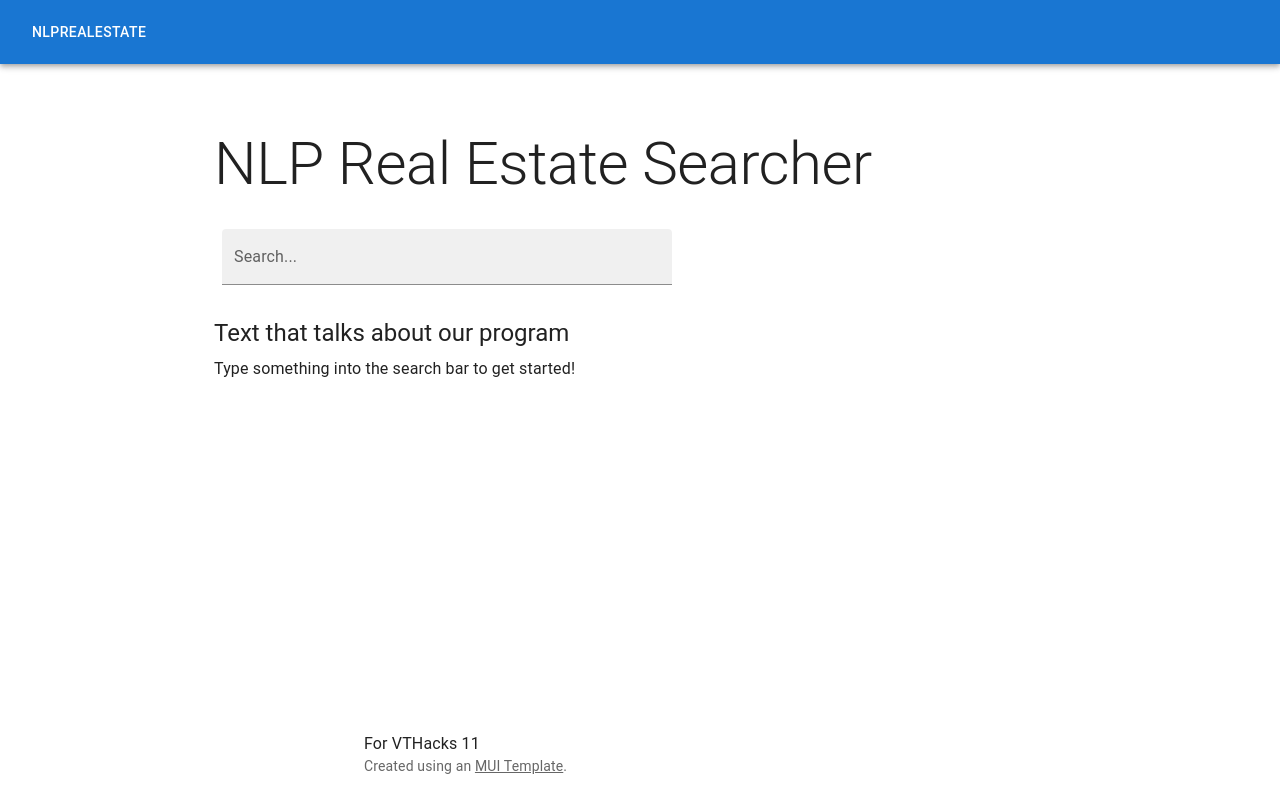
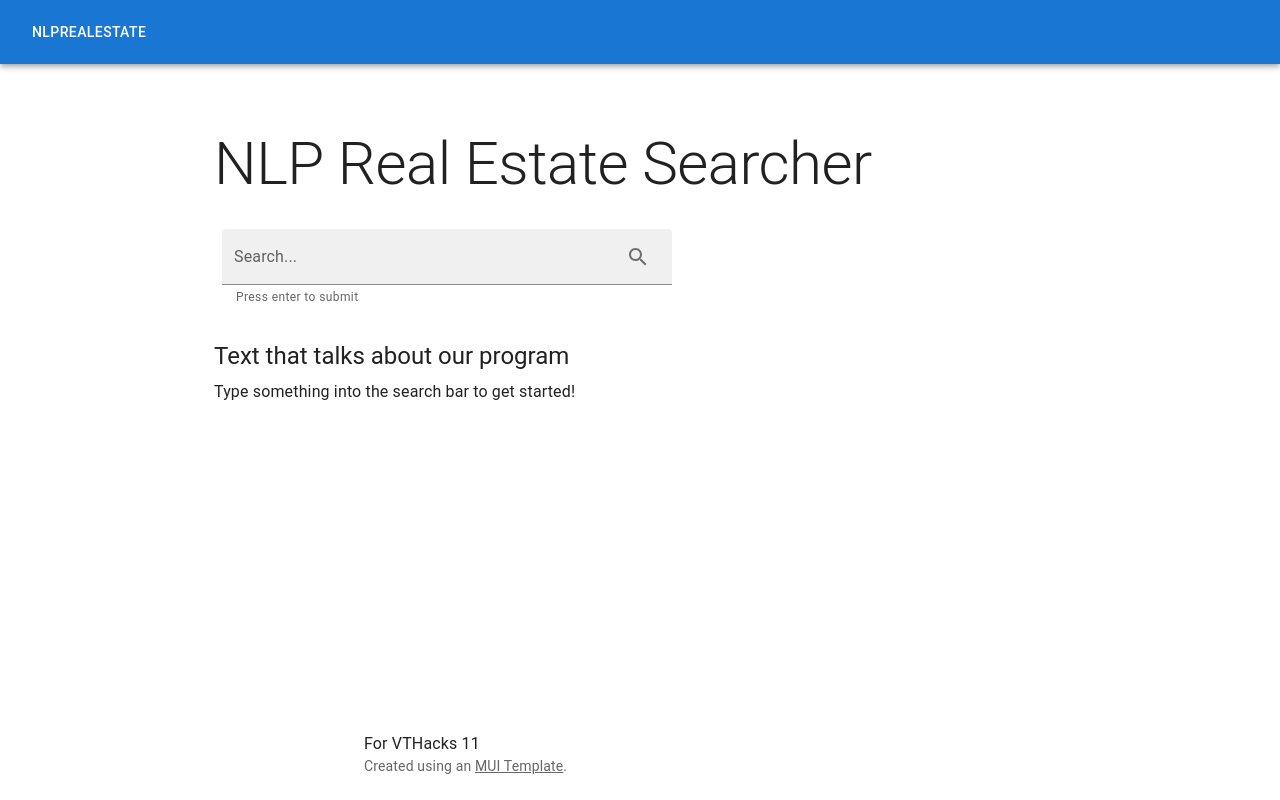
Before and after one commit to CSHieuV/RealifAI, a React (Create React App) app in the folder frontend/: page / in a window 1280 px wide. Built offline with nearby package versions, Linux system fonts and the light colour scheme; no server answers.

Commit message:
Add functioning search bar
Additionally add exportable markers variable

```diff
--- a/frontend/src/SearchPage.js
+++ b/frontend/src/SearchPage.js
@@ -4,7 +4,10 @@ import Container from "@mui/material/Container";
 import Typography from "@mui/material/Typography";
 import * as React from "react";
 import Link from "@mui/material/Link";
-import {AppBar, Button, TextField, Toolbar} from "@mui/material";
+import {AppBar, Button, IconButton, InputAdornment, TextField, Toolbar} from "@mui/material";
+import SearchIcon from '@mui/icons-material/Search';
+
+export let markers = null;
 
 function Footer() {
     return (
@@ -27,26 +30,30 @@ function ButtonAppBar() {
     );
 }
 
+function fetchFromBackend(value) {
+    const apiURL = "http://localhost:5000/housing_query?"
+    // GET Request that puts data into responseData;
+    fetch(apiURL + new URLSearchParams({
+        query_text: value,
+    }), {
+        options: 'GET',
+    })
+        .then(response => {return response.json()})
+        .then(responseData => {
+            markers = responseData;
+            console.log(markers)
+        })
+        .catch(error => {
+            console.error('There was an error!', error);
+        });
+}
 function SearchBar() {
-    const apiURL = "http://localhost:5000/housing_query?"
 
     const handleEnter = (e) => {
         if (e.keyCode === 13) {
             e.preventDefault();
             const value = e.target.value;
-
-
-            // GET Request that puts data into responseData;
-            fetch(apiURL + new URLSearchParams({
-                query_text: value,
-            }), {
-                options: 'GET',
-            })
-                .then(response => {return response.json()})
-                .then(responseData => {console.log(responseData)})
-                .catch(error => {
-                    console.error('There was an error!', error);
-                });
+            fetchFromBackend(value)
         }
     };
 
@@ -57,10 +64,25 @@ function SearchBar() {
                 id="filled-start-adornment"
                 sx={{ m: 1, width: '50ch' }}
                 onKeyDown={(e) => handleEnter(e)}
+                helperText="Press enter to submit"
                 variant="filled"
+                InputProps={{
+                endAdornment: (
+                    <InputAdornment position='end'>
+                        <IconButton type="button"
+                                    sx={{ p: '10px' }}
+                                    aria-label="search"
+                                    onClick={(e) => fetchFromBackend(e.target.value)}>
+                            <SearchIcon />
+                        </IconButton>
+                    </InputAdornment>
+                ),
+                }}
             />
 
+
         </div>
+        // https://stackoverflow.com/questions/51694149/add-element-inside-textfield-component-material-ui
 
     )
 
```
